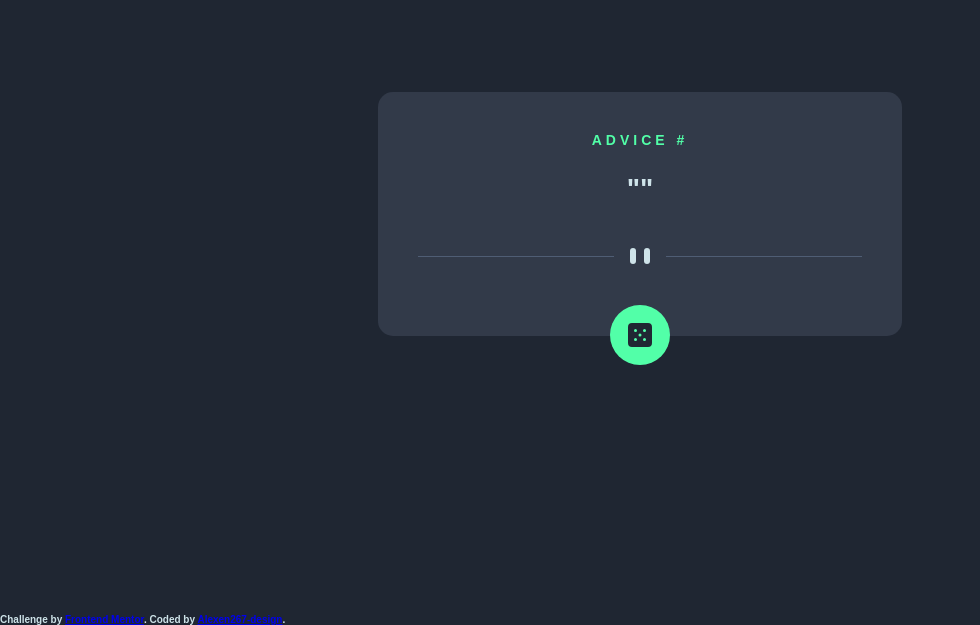
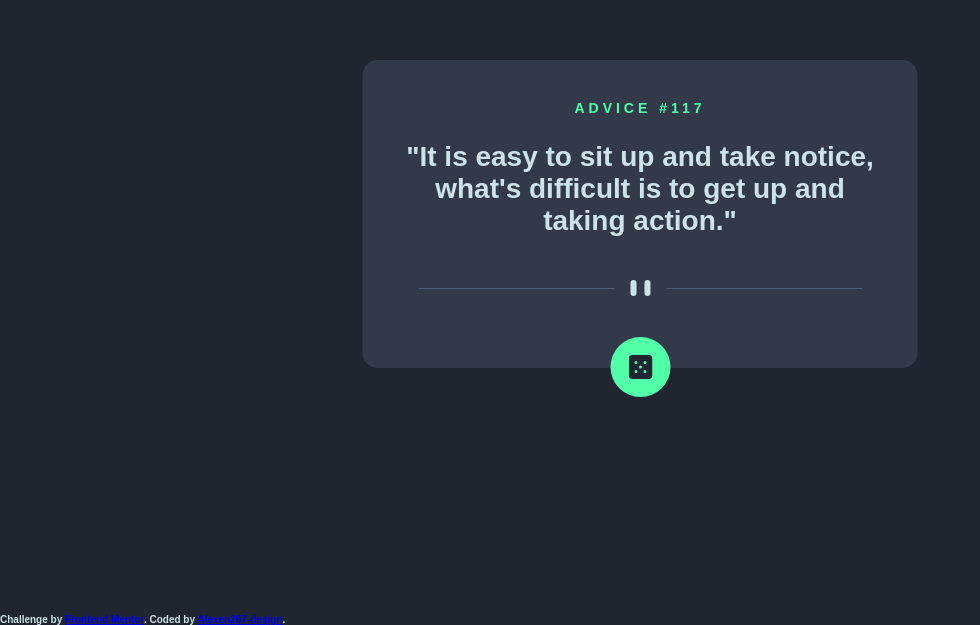
Before and after one commit to Alexen267-design/advicegen, a website: page index.html in a window 1280 px wide. Shown: the part 186-811 px from the top of the page, without its empty margins (0-980 px from the left). Drawn offline with Linux system fonts and the light colour scheme; a web font is replaced by a local one.

Commit message:
Update index.html

```diff
--- a/index.html
+++ b/index.html
@@ -22,9 +22,10 @@
     <section class="section-advice">
       <div class="advice">
         <div class="advice__header u-margin-bottom-medium">
-          <h2 class="advice__heading">advice #</h2>
+          <h2 class="advice__heading">advice #117</h2>
         </div>
-        <blockquote class="advice__quote u-margin-bottom-large">""</blockquote>
+        <blockquote class="advice__quote u-margin-bottom-large">"It is easy to sit up and take notice, what's difficult is to get up
+          and taking action."</blockquote>
 
         <div class="advice__divisor">
           <span class="advice__divisor--pause"
```
